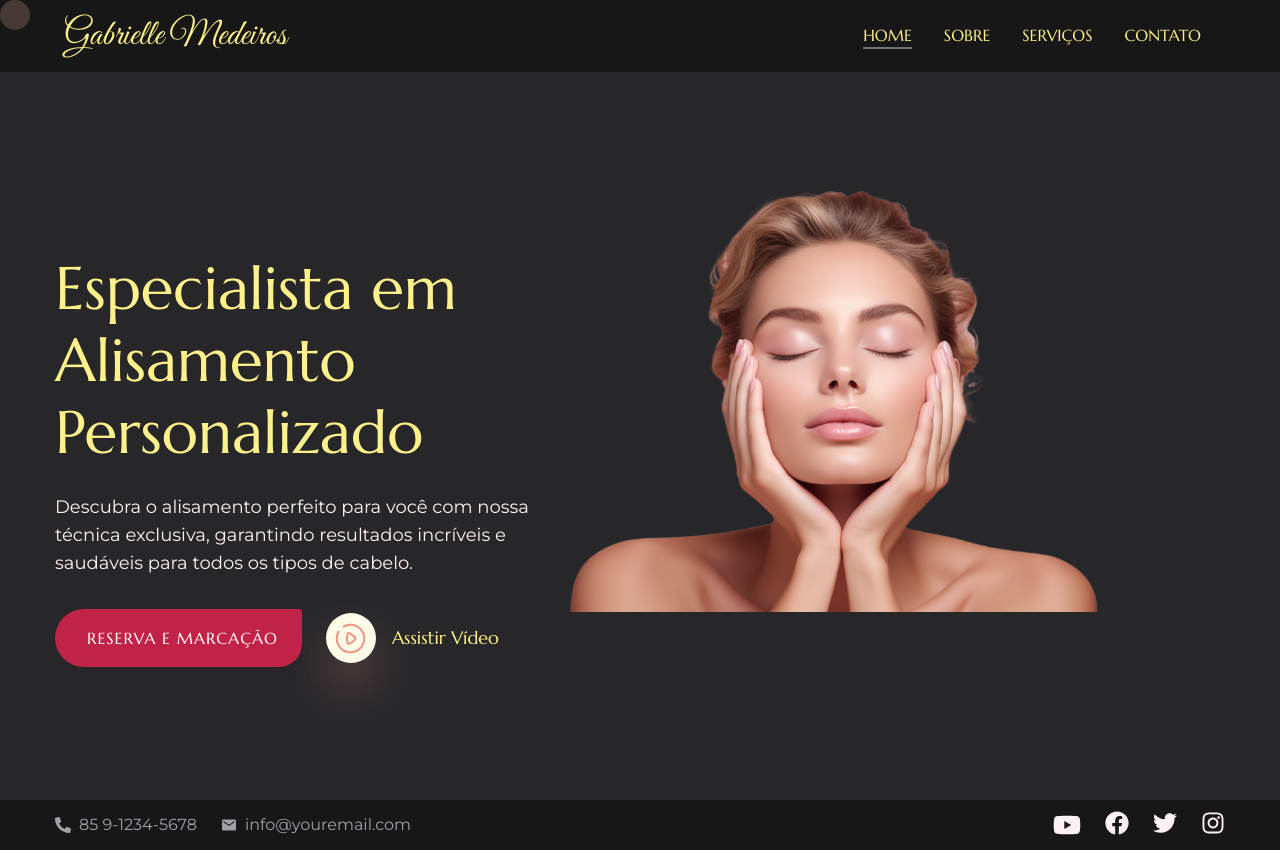
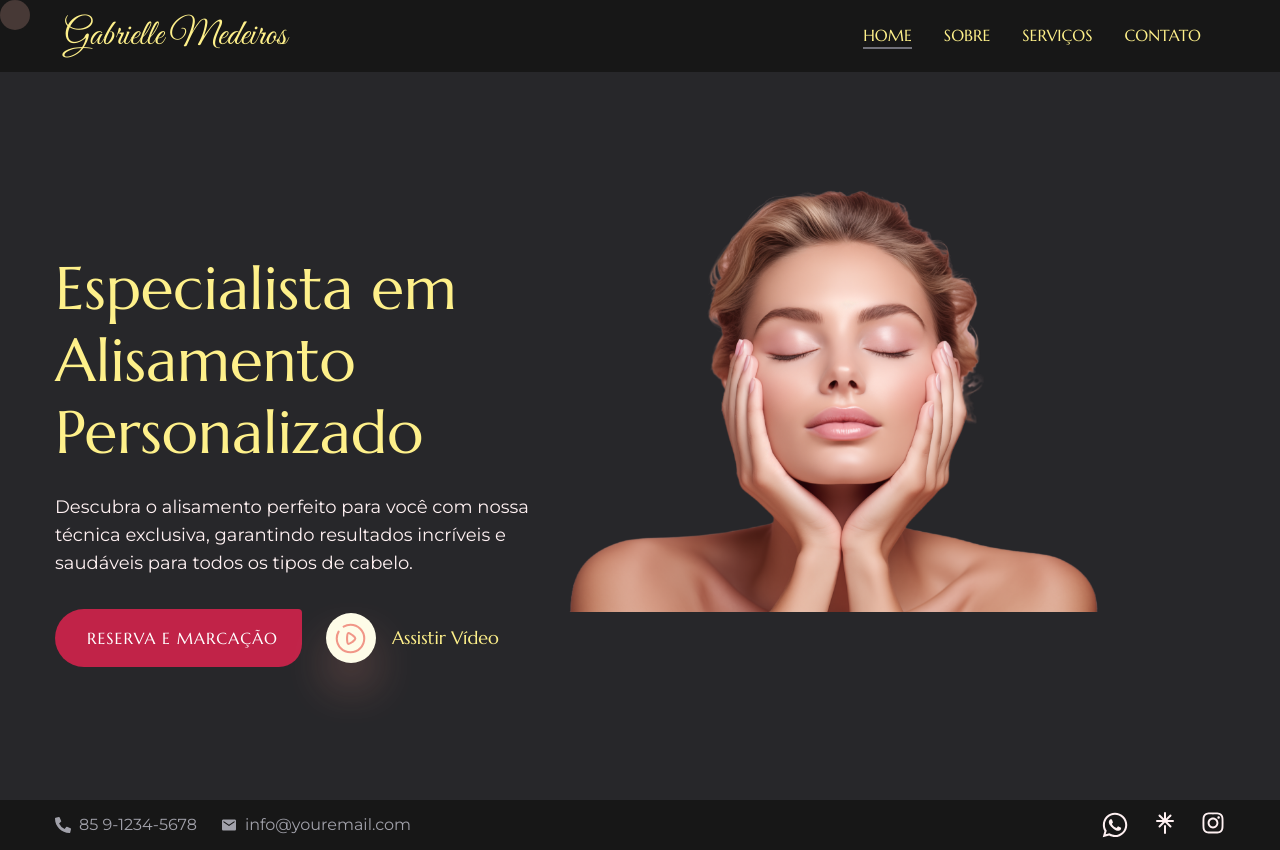
Before and after one commit to Israelkilday/GABRIELLE-MEDEIROS, a Next.js app: page / in a window 1280 px wide. Built offline with nearby package versions, Linux system fonts and the light colour scheme.

Commit message:
feat: add links in social media component

```diff
--- a/app/_components/Header.tsx
+++ b/app/_components/Header.tsx
@@ -42,7 +42,7 @@ const Header = () => {
         <motion.div
           initial={{ right: "-100%" }}
           animate={{ right: mobileNav ? 0 : "-100%" }}
-          className="botton-0 fixed bottom-0 right-0 top-0 z-50 w-[330px] bg-primary xl:hidden"
+          className="botton-0 fixed bottom-0 right-0 top-0 z-50 w-[330px] bg-popover xl:hidden"
         >
           <MobileNav setMobileNav={setMobileNav} />
         </motion.div>
--- a/app/_components/MobileNav.tsx
+++ b/app/_components/MobileNav.tsx
@@ -35,17 +35,17 @@ const MobileNav = ({ setMobileNav }: MobileNavProps) => {
   return (
     <nav className="relative flex h-full flex-col justify-between p-8">
       <div
-        className="cursor-pointer text-accent"
+        className="cursor-pointer text-primary-foreground"
         onClick={() => setMobileNav(false)}
       >
         <IoCloseOutline className="text-4xl" />
       </div>
-      <ul className="flex flex-col gap-10 text-xl text-white">
+      <ul className="flex flex-col gap-10 text-xl text-primary">
         {links.map((link, index) => {
           return (
             <li
               key={index}
-              className={`${pathName === link.href && "border-b-2 border-accent"} mx-auto max-w-max uppercase`}
+              className={`${pathName === link.href && "border-b-2 border-muted-foreground"} mx-auto max-w-max uppercase`}
             >
               <Link href={link.href}>{link.name}</Link>
             </li>
--- a/app/_components/Socials.tsx
+++ b/app/_components/Socials.tsx
@@ -1,5 +1,6 @@
 import Link from "next/link";
-import { FaYoutube, FaFacebook, FaTwitter, FaInstagram } from "react-icons/fa";
+import { FaWhatsapp, FaInstagram } from "react-icons/fa";
+import { TbBrandLinktree } from "react-icons/tb";
 
 interface SocialsProps {
   containerStyles: string;
@@ -9,25 +10,19 @@ const Socials = ({ containerStyles }: SocialsProps) => {
   return (
     <ul className={`${containerStyles}`}>
       <li>
-        <Link href="/">
-          <FaYoutube className="text-[28px]" />
+        <Link href="https://api.whatsapp.com/send?phone=5585986270742">
+          <FaWhatsapp className="text-[28px]" />
         </Link>
       </li>
 
       <li>
-        <Link href="/">
-          <FaFacebook className="text-2xl" />
+        <Link href="https://linktr.ee/gabriellemedeiros">
+          <TbBrandLinktree className="text-2xl" />
         </Link>
       </li>
 
       <li>
-        <Link href="/">
-          <FaTwitter className="text-2xl" />
-        </Link>
-      </li>
-
-      <li>
-        <Link href="/">
+        <Link href="https://www.instagram.com/gabriellemedeiros.oficial/">
           <FaInstagram className="text-2xl" />
         </Link>
       </li>
```
